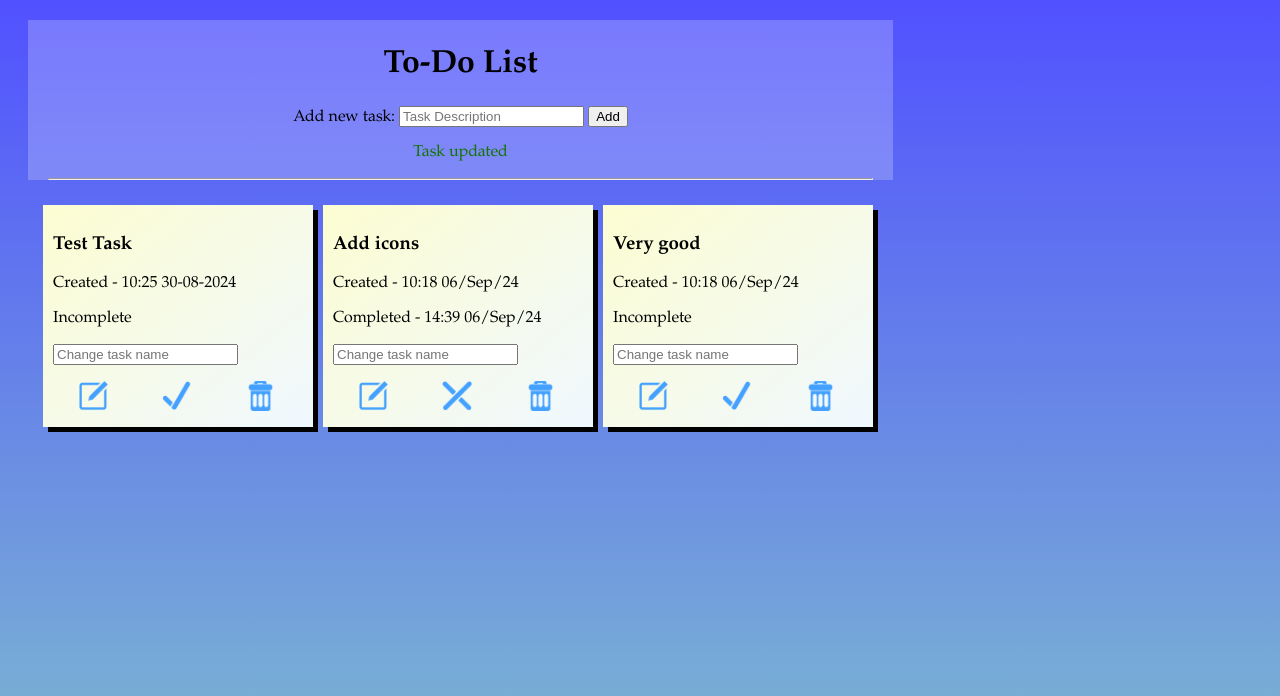
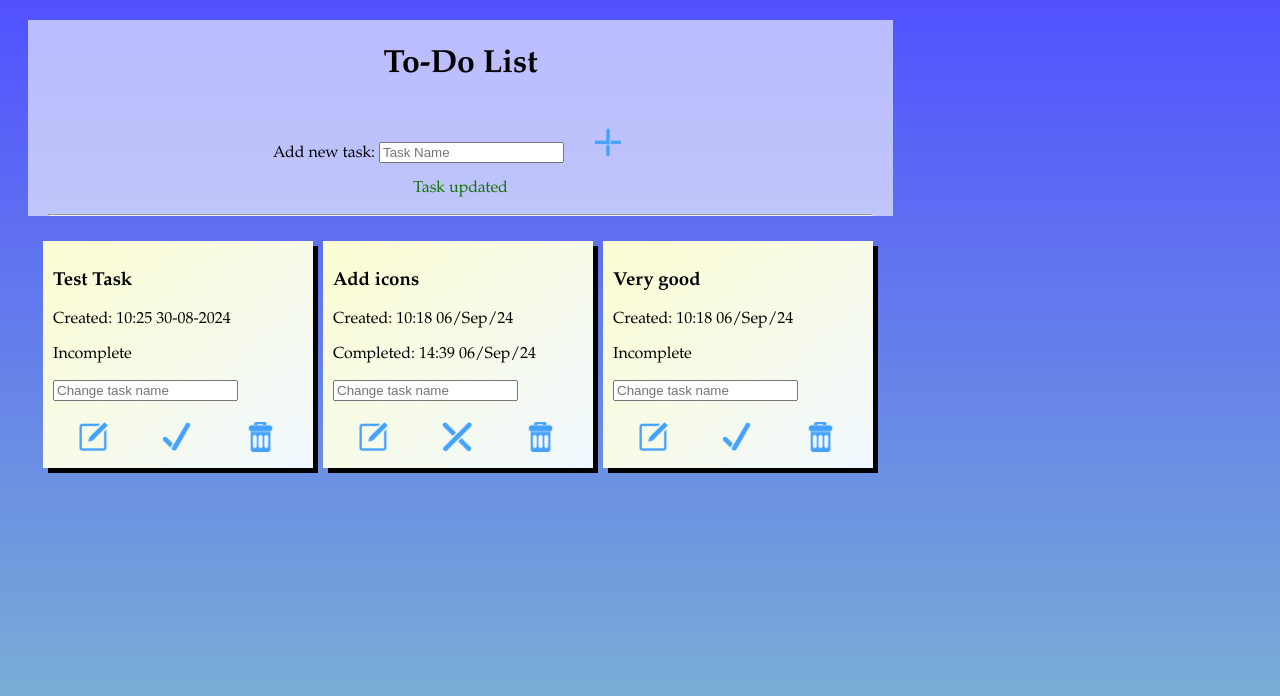
Before and after one commit to F-Cocker/todoapp, a Flask app: a page that uses website/templates/index.html in a window 1280 px wide. Shown: the top 696 px of the page. Run offline with Flask 3, Linux system fonts and the light colour scheme.

Commit message:
added icon for adding new task

```diff
--- a/website/static/style.css
+++ b/website/static/style.css
@@ -12,7 +12,7 @@ p.message{
 }
 /* The upper section is giving a background and spacing. the background is mostly transparent to let the gradient come through */
 div.top{
-    background-color:rgba(255, 255, 255, 0.225);
+    background-color:rgba(255, 255, 255, 0.608);
     max-width:825px;
     min-width:325px;
     margin:20px;
@@ -48,13 +48,14 @@ div.todo_box>form>input{
 }
 /* h3 is used for the main text of each todo, i gave it word wrap to prevent it spilling out of the todo notes */
 h3{
-    word-wrap:break-word
+    word-wrap:break-word;
 }
 /* The buttons and the icons within them have different classes. The icon class is used to properly size the images */
 /* The iconbutton class is used to give the button itself proper spacing and appearance, including a change on hover */
 img.icon{
     max-width:30px;
     max-height:30px;
+    padding-top:5px;
 }
 button.iconbutton{
     background:none;
@@ -64,5 +65,5 @@ button.iconbutton{
     margin-left:19px;
 }
 button.iconbutton:hover{
-    background-color:rgba(0, 255, 30, 0.224);
+    background-color:rgba(0, 242, 255, 0.224);
 }
--- a/website/templates/index.html
+++ b/website/templates/index.html
@@ -16,8 +16,8 @@
         <form action="/add" method="post">
             <div>
                 <label>Add new task:</label>
-                <input type="text" name="task" placeholder="Task Description" maxlength="100" required>
-                <button type="submit">Add</button>
+                <input type="text" name="task" placeholder="Task Name" maxlength="100" required>
+                <button type="submit" class="iconbutton"><img src="{{ url_for('static',filename='addicon.png')}}" title="Add" alt="Add" class="icon"></button>
             </div>
         </form>
         <!--If a message variable is fed into the page, it will display here.-->
@@ -37,12 +37,12 @@
         <div class="todo_box">
             <!--The todos are generated using the database-->
             <h3>{{todo.task}}</h3>
-            <p>Created - {{todo.date}}</p>
+            <p>Created: {{todo.date}}</p>
             <!--This checks whether it is marked complete or not, and informs the user of this. If compelted, the competion time is shown-->
             {% if todo.complete==False %}
                 <p>Incomplete</p>
             {% else %}
-                <p>Completed - {{todo.completed_date}}</p>
+                <p>Completed: {{todo.completed_date}}</p>
             {% endif %}
             <!--This form is used to change the name of the specific todo, and is contained within its box-->
             <form action="/edit/{{ todo.id }}" method="post">
```
Also changed, not shown: instance/db.sqlite, website/static/addicon.png (added).
